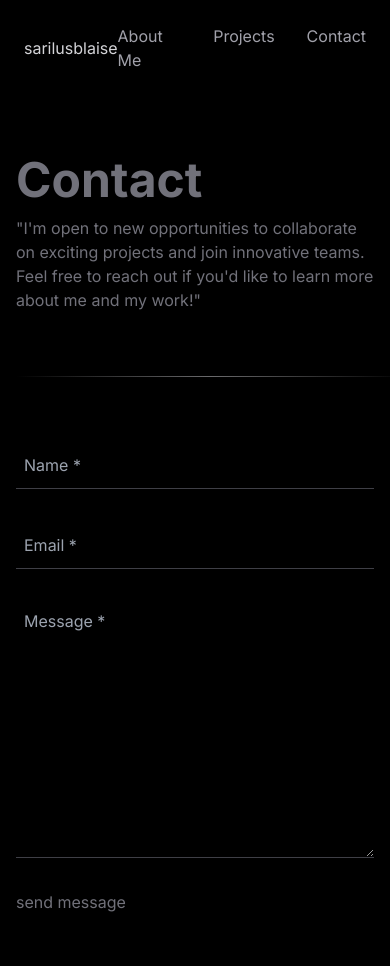
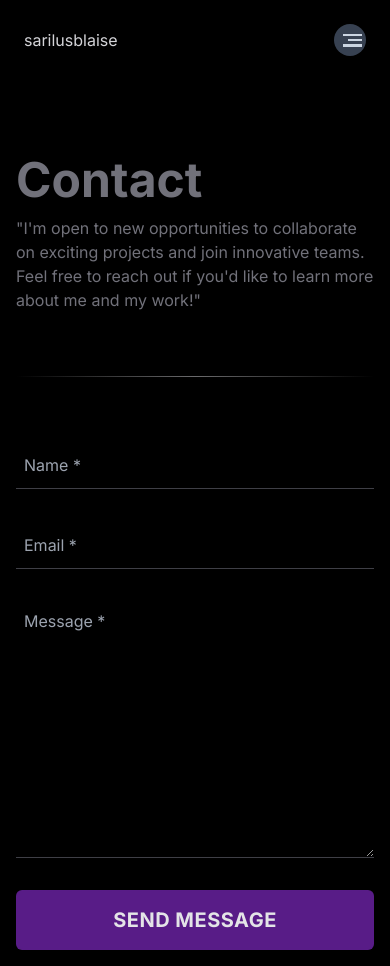
Before and after one commit to sarilusblaise/sarilusblaise-modern-portfolio, a Next.js app: page /contact in a window 390 px wide. Before the commit the page ends 930 px from the top, so only its background shows below. Built offline with nearby package versions, Linux system fonts and the light colour scheme.

Commit message:
add toggle menu

```diff
--- a/app/contact/page.tsx
+++ b/app/contact/page.tsx
@@ -2,13 +2,13 @@ import React from 'react'
 import ContactForm from '@/app/ui/contact/form'
 export default function Contact() {
   return (
-  <section className='text-zinc-500 flex flex-col items-start w-full justify-center gap-16 p-4 sm:p-8 md:p-16 mt-32'>
+  <section className='text-zinc-500 flex flex-col items-start w-screen  gap-16 p-4 sm:p-8 md:p-16 mt-32'>
       <div>
         <h1 className='text-[3rem] sm:text-[4rem] md:text-[5rem]  font-bold '>Contact</h1>
       <p className='text-l md:w-4/6 lg:w-3/6'>"I'm open to new opportunities to collaborate on exciting projects and join innovative teams. Feel free to reach out if you'd like to learn more about me and my work!"</p>
       </div>
 
-      <div className="  w-screen h-px animate-glow  bg-gradient-to-r from-zinc-300/0 via-zinc-300/50 to-zinc-300/0"></div>
+      <div className="  w-full h-px animate-glow  bg-gradient-to-r from-zinc-300/0 via-zinc-300/50 to-zinc-300/0"></div>
       <ContactForm/>
     </section>
   )
--- a/app/projects/page.tsx
+++ b/app/projects/page.tsx
@@ -4,7 +4,7 @@ import ProjectCards from '@/app/ui/projects/projectCards'
 
 export default function ProjectsPage() {
   return (
-    <section className='text-zinc-500 flex flex-col items-center justify-center  gap-16 p-4 sm:p-8 md:p-16 mt-32'>
+    <section className='text-zinc-500 flex flex-col items-center   gap-16 p-4 sm:p-8 md:p-16 mt-32'>
       <div>
         <h1 className='text-[3rem] sm:text-[4rem] md:text-[5rem]  font-bold '>Projects</h1>
       <p className='text-l md:w-4/6 lg:w-3/6'>I have a passion for building robust, user-friendly applications that solve real-world problems. Each project listed here represents a unique challenge that I was able to tackle with my skills and expertise using a various of technologies.</p>
--- a/app/ui/contact/form.jsx
+++ b/app/ui/contact/form.jsx
@@ -4,7 +4,7 @@ export default function ContactForm() {
 	return (
 		<form
 			action=''
-			className='text-zinc-500 flex flex-col items-start gap-8  w-full sm:w-4/6 md:w-4/6'
+			className='text-zinc-500 flex flex-col items-start gap-8 sm:w-4/6 md:w-3/6 xl:w-[40%] max-w-full w-full overflow-x-hidden'
 		>
 			<input
 				className='h-12 w-full p-2 border-b bg-transparent  border-b-zinc-700 border-solid focus:outline-none focus:border-b-zinc-500'
@@ -26,7 +26,10 @@ export default function ContactForm() {
 				rows='10'
 				placeholder='Message *'
 			></textarea>
-			<button type='button' className=''>
+			<button
+				type='button'
+				className='w-full text-zinc-200 text-xl tracking-wide transition-[background] hover:bg-purple-700 uppercase font-bold block rounded-md px-8 py-4 bg-purple-900'
+			>
 				send message
 			</button>
 		</form>
--- a/app/ui/home/heroTitle.tsx
+++ b/app/ui/home/heroTitle.tsx
@@ -35,7 +35,7 @@ export default function HeroTitle() {
         </text>
         <text
         ref={heroTextRef2}
-          className=" text-white text-[7rem]  fill-slate-100 stroke-slate-200 stroke-[3] font-normal tracking-[-2px]"
+          className=" text-white text-[7rem] text-wrap  fill-slate-100 stroke-slate-200 stroke-[3] font-normal tracking-[-2px]"
           x="50%"
           y="50%"
           textAnchor="middle"
--- a/app/ui/home/navbar.tsx
+++ b/app/ui/home/navbar.tsx
@@ -2,6 +2,8 @@
 //import { ArrowLeft } from "lucide-react";
 import Link from "next/link";
 import React, { useEffect, useRef, useState } from "react";
+import ToggleMenu from "@/app/ui/home/toggle-menu";
+
 
 export const Navigation: React.FC = () => {
 	const ref = useRef<HTMLElement>(null);
@@ -18,7 +20,7 @@ export const Navigation: React.FC = () => {
 	}, []);
 
 	return (
-		<header ref={ref}>
+		<header ref={ref} className="text-zinc-400">
 			<div
 				className={`fixed inset-x-0 top-0 z-50 backdrop-blur  duration-200 border-b  ${
 					isIntersecting
@@ -27,22 +29,23 @@ export const Navigation: React.FC = () => {
 				}`}
 			>
 				<div className="container flex flex-row-reverse items-center justify-between p-6 mx-auto">
-					<div className="flex justify-between gap-8">
+					<ToggleMenu/>
+					<div className=" justify-between gap-8 hidden sm:flex">
 						<Link
 							href="/about"
-							className="duration-200 text-zinc-400 hover:text-zinc-100"
+							className="duration-200 hover:text-zinc-100"
 						>
 							About Me
 						</Link>
 						<Link
 							href="/projects"
-							className="duration-200 text-zinc-400 hover:text-zinc-100"
+							className="duration-200 hover:text-zinc-100"
 						>
 						Projects
 						</Link>
 						<Link
 							href="/contact"
-							className="duration-200 text-zinc-400 hover:text-zinc-100"
+							className="duration-200 hover:text-zinc-100"
 						>
 							Contact
 						</Link>
@@ -54,6 +57,7 @@ export const Navigation: React.FC = () => {
 					>
 						sarilusblaise
 					</Link>
+
 				</div>
 			</div>
 		</header>
--- /dev/null
+++ b/app/ui/home/toggle-menu.tsx
@@ -0,0 +1,19 @@
+import React from 'react'
+import {useRef} from 'react'
+import gsap from 'gsap'
+import { useGSAP } from '@gsap/react'
+import { TextPlugin } from "gsap/TextPlugin";
+
+gsap.registerPlugin(useGSAP,TextPlugin);
+export default function ToggleMenu() {
+  useGSAP(()=>{
+    //gsap.to(".toggle-bar", {scaleX: 0.2});
+  })
+  return (
+    <button title='Toggle menu' className='flex flex-col gap-[3px] justify-center items-end sm:hidden bg-gray-700 w-8 h-8 rounded-[50%] p-1' onMouseEnter={()=> gsap.to(".toggle-bar", {scaleX: -1.2})} onMouseLeave={()=> gsap.to(".toggle-bar", {scaleX: -1})}>
+        <div className='w-[80%]  bg-slate-300 h-[2.5px]'></div>
+        <div className='w-[60%] toggle-bar bg-slate-300 h-[2px]'></div>
+        <div className='w-[80%] bg-slate-300 h-[2.5px]'></div>
+    </button>
+  )
+}
--- a/app/ui/projects/projectCard.tsx
+++ b/app/ui/projects/projectCard.tsx
@@ -9,19 +9,20 @@ export default function ProjectCard({name,description,code, demo, stacks}:Projec
      border-zinc-700 border-[.25px] border-solid rounded-lg p-4 flex-auto flex flex-col  gap-8 text-lg' >
         <div>
             <h3 className='text-3xl font-semibold'>{name}</h3>
-        <p>{description}</p>
+        <p className=''>{description}</p>
         </div>
-        <div className='flex gap-4'>
+
+
+        <div className='flex flex-row flex-wrap gap-1'>
+          {
+            stacks.map((stack)=>{
+              return <div key={stack} className=''>{stack}</div>
+            })
+          }
+        </div>
+        <div className='flex flex-wrap gap-4'>
             <Link className='' href={code}>gitHub</Link>
             <Link className='' href={demo}>demo</Link>
-        </div>
-
-        <div className='flex flex-row gap-1'>
-          {
-            stacks.map((stack)=>{
-              return <span key={stack} className=''>{stack}</span>
-            })
-          }
         </div>
 
     </div>
```
